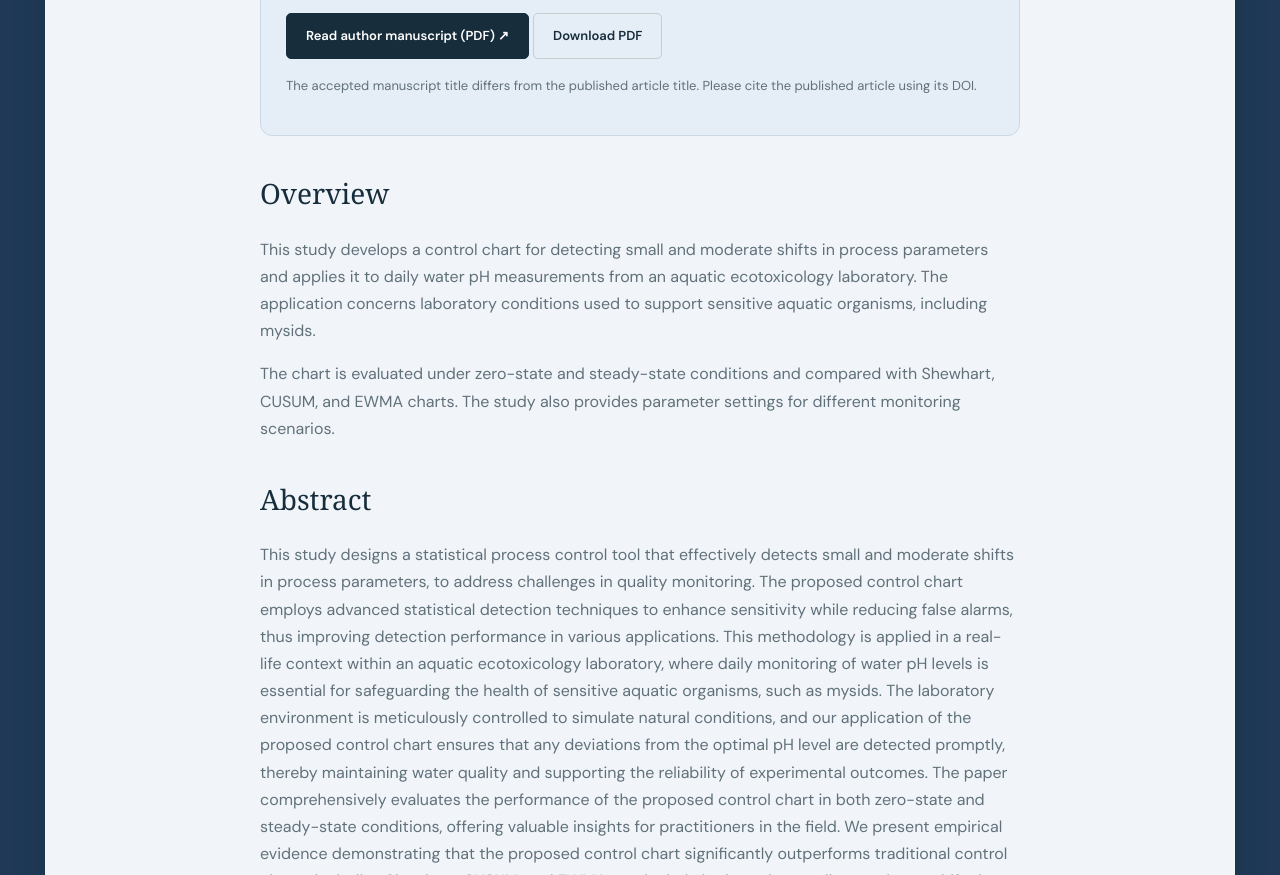
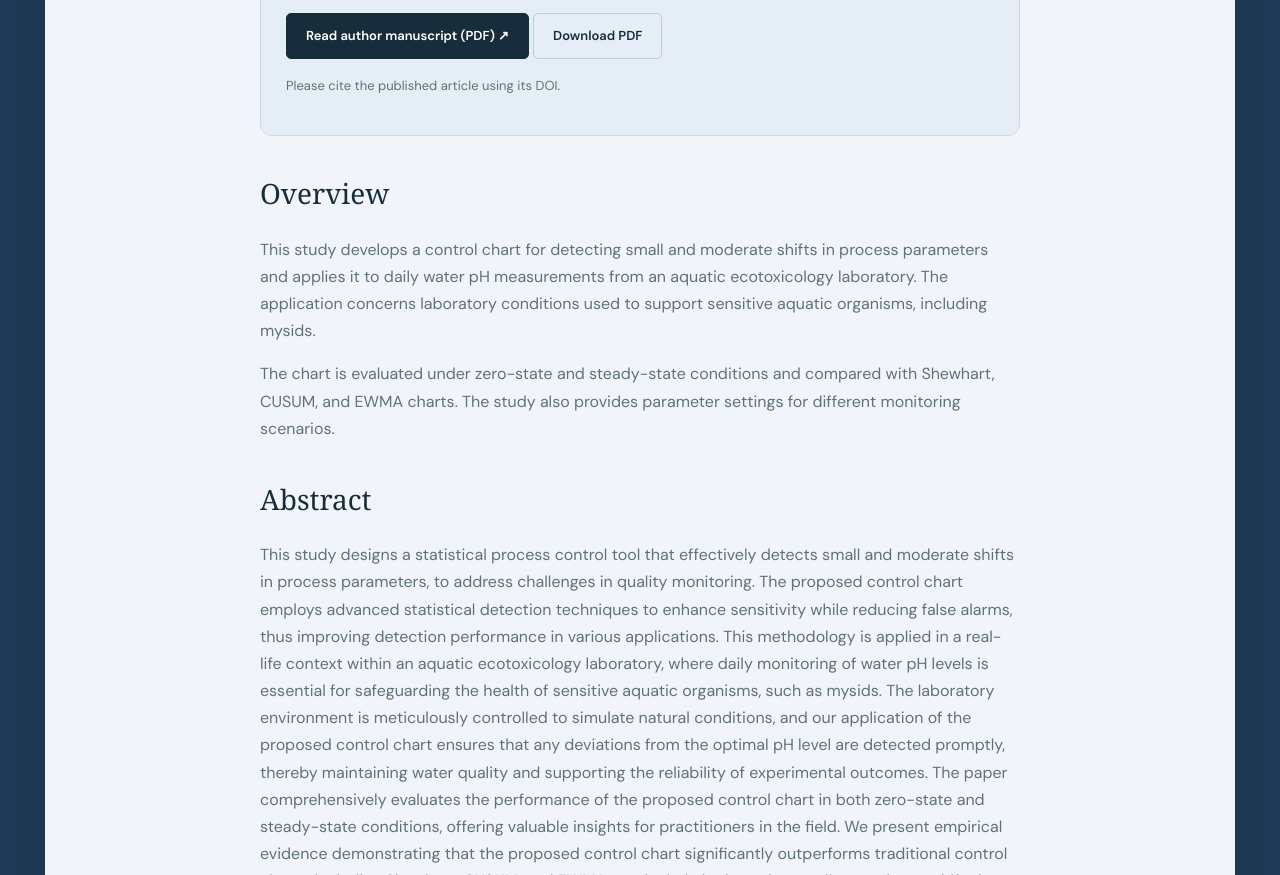
Before and after one commit to usmanibrahim-research/usman-ibrahim, a plain HTML site: page papers/water-ph-monitoring.html in a window 1280 px wide. Shown: the part 1071-1946 px from the top of the page. Drawn offline with Linux system fonts and the light colour scheme.

Commit message:
Update water-ph-monitoring.html

```diff
--- a/papers/water-ph-monitoring.html
+++ b/papers/water-ph-monitoring.html
@@ -86,7 +86,7 @@
       </a>
     </div>
 
-    <div class="prose"><section class="research-highlights" aria-label="Research highlights"><h2>Research highlights</h2><ul><li>Develops a mixed EWMA–CUSUM (MEC) chart that combines information from both monitoring statistics.</li><li>Focuses on detecting small and moderate changes in process parameters.</li><li>Examines performance in both zero-state and steady-state conditions, including delays when a shift occurs after monitoring has begun.</li><li>Applies the chart to daily water pH measurements in an aquatic ecotoxicology laboratory and discusses parameter settings for monitoring.</li></ul><p><a class="button" href="../manuscripts/water-ph-accepted.pdf" target="_blank" rel="noopener">Read author manuscript (PDF) ↗</a> <a class="button secondary" href="../manuscripts/water-ph-accepted.pdf" download>Download PDF</a></p><p class="manuscript-note">The accepted manuscript title differs from the published article title. Please cite the published article using its DOI.</p></section>
+    <div class="prose"><section class="research-highlights" aria-label="Research highlights"><h2>Research highlights</h2><ul><li>Develops a mixed EWMA–CUSUM (MEC) chart that combines information from both monitoring statistics.</li><li>Focuses on detecting small and moderate changes in process parameters.</li><li>Examines performance in both zero-state and steady-state conditions, including delays when a shift occurs after monitoring has begun.</li><li>Applies the chart to daily water pH measurements in an aquatic ecotoxicology laboratory and discusses parameter settings for monitoring.</li></ul><p><a class="button" href="../manuscripts/water-ph-accepted.pdf" target="_blank" rel="noopener">Read author manuscript (PDF) ↗</a> <a class="button secondary" href="../manuscripts/water-ph-accepted.pdf" download>Download PDF</a></p><p class="manuscript-note">Please cite the published article using its DOI.</p></section>
 
       <h2>Overview</h2>
 
```
